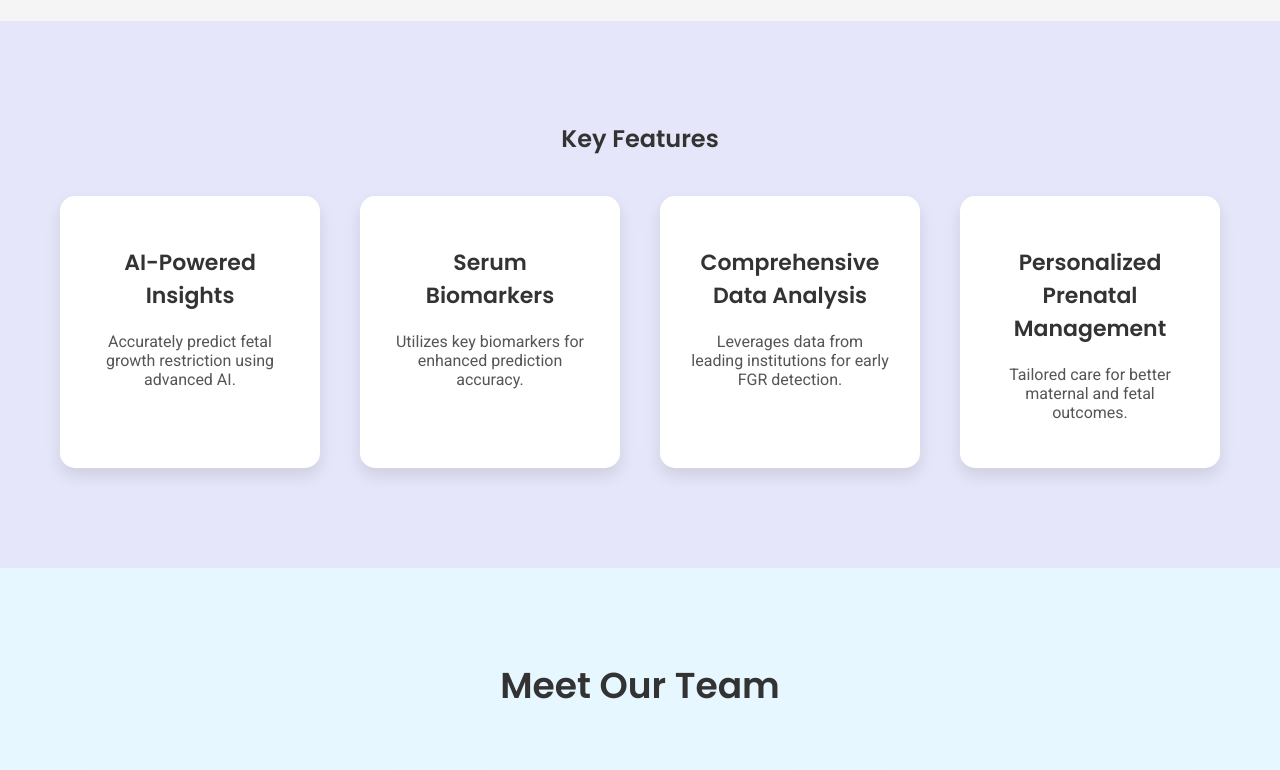
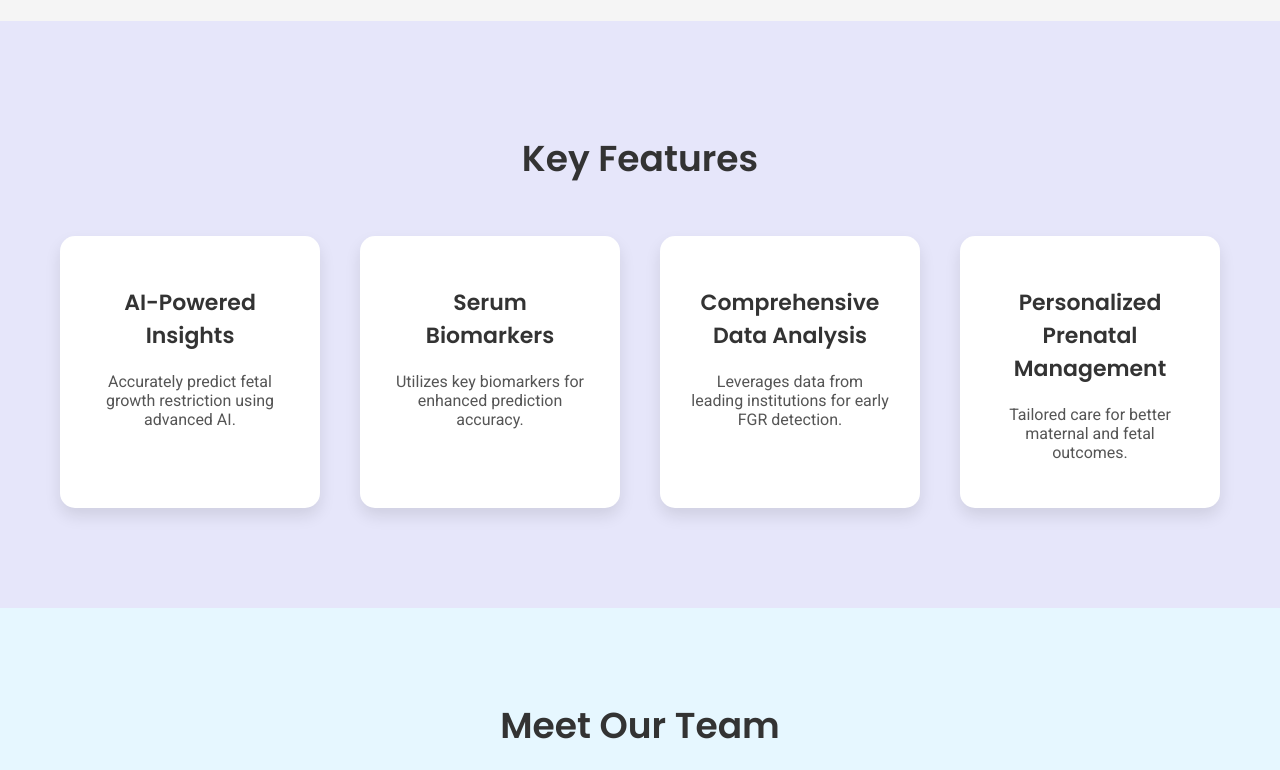
Before and after one commit to NeoGuard-AI/NeoGuard, a plain HTML site: page index.html in a window 1280 px wide. Shown: the part 1400-2170 px from the top of the page. Drawn offline with Linux system fonts and the light colour scheme.

Commit message:
chore: fix styling

```diff
--- a/style.css
+++ b/style.css
@@ -101,6 +101,10 @@ button:hover {
     padding: 80px 20px;
     background-color: #E6E6FA;
     text-align: center;
+}
+
+.features-section h2 {
+    font-size: 36px;
 }
 
 .feature-grid {
```
